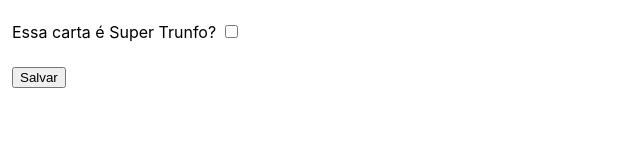
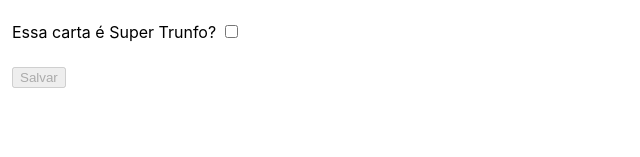
Before and after one commit to joaopedroc-araujo/projeto-tryunfo, a React (Create React App) app: page / in a window 1280 px wide. Shown: the part 393-550 px from the top of the page, without its empty margins (0-640 px from the left). Built offline with nearby package versions, Linux system fonts and the light colour scheme.

Commit message:
FEAT: valida botão de Salvar

```diff
--- a/src/App.js
+++ b/src/App.js
@@ -16,20 +16,48 @@
       cardTrunfo: false,
       isSaveButtonDisabled: true,
     },
-    // saveCards: [],
   };
 
   onInputChange = (event) => {
     const { name, type, checked, value } = event.target;
-    const valueField = type === 'checkbox' ? checked
-      : value;
+    const valueField = type === 'checkbox' ? checked : value;
 
-    this.setState((prevState) => ({
-      cardInfo: {
+    this.setState((prevState) => {
+      const cardInfo = {
         ...prevState.cardInfo,
         [name]: valueField,
-      },
-    }));
+      };
+
+      const maxAttrPerCard = 90;
+      const maxAttrAdd = 210;
+
+      const filledCamps = cardInfo.cardName
+        && cardInfo.cardDescription
+        && cardInfo.cardAttr1
+        && cardInfo.cardAttr2
+        && cardInfo.cardAttr3
+        && cardInfo.cardImage;
+
+      const filledAttr = parseInt(cardInfo.cardAttr1, 10) >= 0
+        && parseInt(cardInfo.cardAttr1, 10) <= maxAttrPerCard
+        && parseInt(cardInfo.cardAttr2, 10) >= 0
+        && parseInt(cardInfo.cardAttr2, 10) <= maxAttrPerCard
+        && parseInt(cardInfo.cardAttr3, 10) >= 0
+        && parseInt(cardInfo.cardAttr3, 10) <= maxAttrPerCard
+        && parseInt(cardInfo.cardAttr1, 10)
+          + parseInt(cardInfo.cardAttr2, 10)
+          + parseInt(cardInfo.cardAttr3, 10)
+          <= maxAttrAdd;
+
+      const isSaveButtonDisabled = !filledCamps || !filledAttr;
+
+      return {
+        cardInfo: {
+          ...cardInfo,
+          isSaveButtonDisabled,
+        },
+      };
+    });
   };
 
   render() {
@@ -41,15 +69,9 @@
           <h1>Tryunfo</h1>
         </div>
         <Form
-          cardName={ cardInfo.cardName }
-          cardDescription={ cardInfo.cardDescription }
-          cardAttr1={ cardInfo.cardAttr1 }
-          cardAttr2={ cardInfo.cardAttr2 }
-          cardAttr3={ cardInfo.cardAttr3 }
-          cardImage={ cardInfo.cardImage }
-          cardRare={ cardInfo.cardRare }
-          cardTrunfo={ cardInfo.cardTrunfo }
+          cardInfo={ cardInfo }
           onInputChange={ this.onInputChange }
+          // onClick={ this.onSaveButtonClick }
         />
         <Card
           { ...cardInfo }
--- a/src/components/Form.js
+++ b/src/components/Form.js
@@ -1,7 +1,10 @@
 import React, { Component } from 'react';
+import PropTypes from 'prop-types';
 
 export default class Form extends Component {
   render() {
+    const { cardInfo, onInputChange } = this.props;
+
     const {
       cardName,
       cardDescription,
@@ -11,11 +14,9 @@
       cardImage,
       cardRare,
       cardTrunfo,
-      // hasTrunfo,
       isSaveButtonDisabled,
-      onInputChange,
-      onSaveButtonClick,
-    } = this.props || {};
+      // onSaveButtonClick,
+    } = cardInfo;
 
     return (
       <form>
@@ -105,10 +106,13 @@
         </label>
         <label htmlFor="save-button">
           <button
+            name="isSaveButtonDisabled"
             type="submit"
             data-testid="save-button"
+            // eslint-disable-next-line no-unneeded-ternary
             disabled={ !!isSaveButtonDisabled }
-            onClick={ onSaveButtonClick }
+            onChange={ onInputChange }
+            // onClick={ onSaveButtonClick }
           >
             Salvar
           </button>
@@ -117,3 +121,18 @@
     );
   }
 }
+
+Form.propTypes = {
+  cardInfo: PropTypes.shape({
+    cardName: PropTypes.string.isRequired,
+    cardDescription: PropTypes.string.isRequired,
+    cardAttr1: PropTypes.number.isRequired,
+    cardAttr2: PropTypes.number.isRequired,
+    cardAttr3: PropTypes.number.isRequired,
+    cardImage: PropTypes.string.isRequired,
+    cardRare: PropTypes.oneOf(['normal', 'raro', 'muito raro']).isRequired,
+    cardTrunfo: PropTypes.bool.isRequired,
+    isSaveButtonDisabled: PropTypes.bool.isRequired,
+  }).isRequired,
+  onInputChange: PropTypes.func.isRequired,
+};
```
